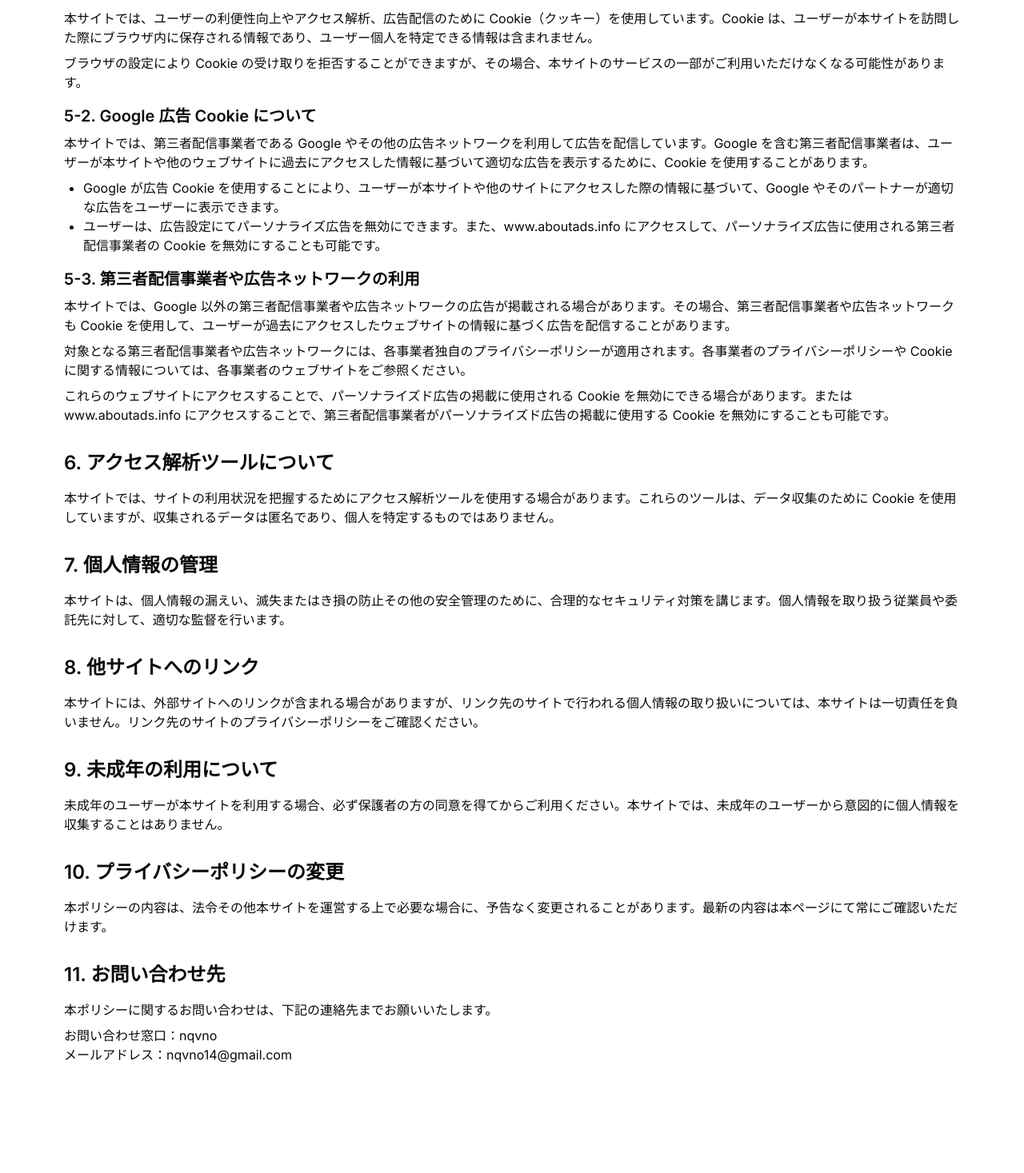
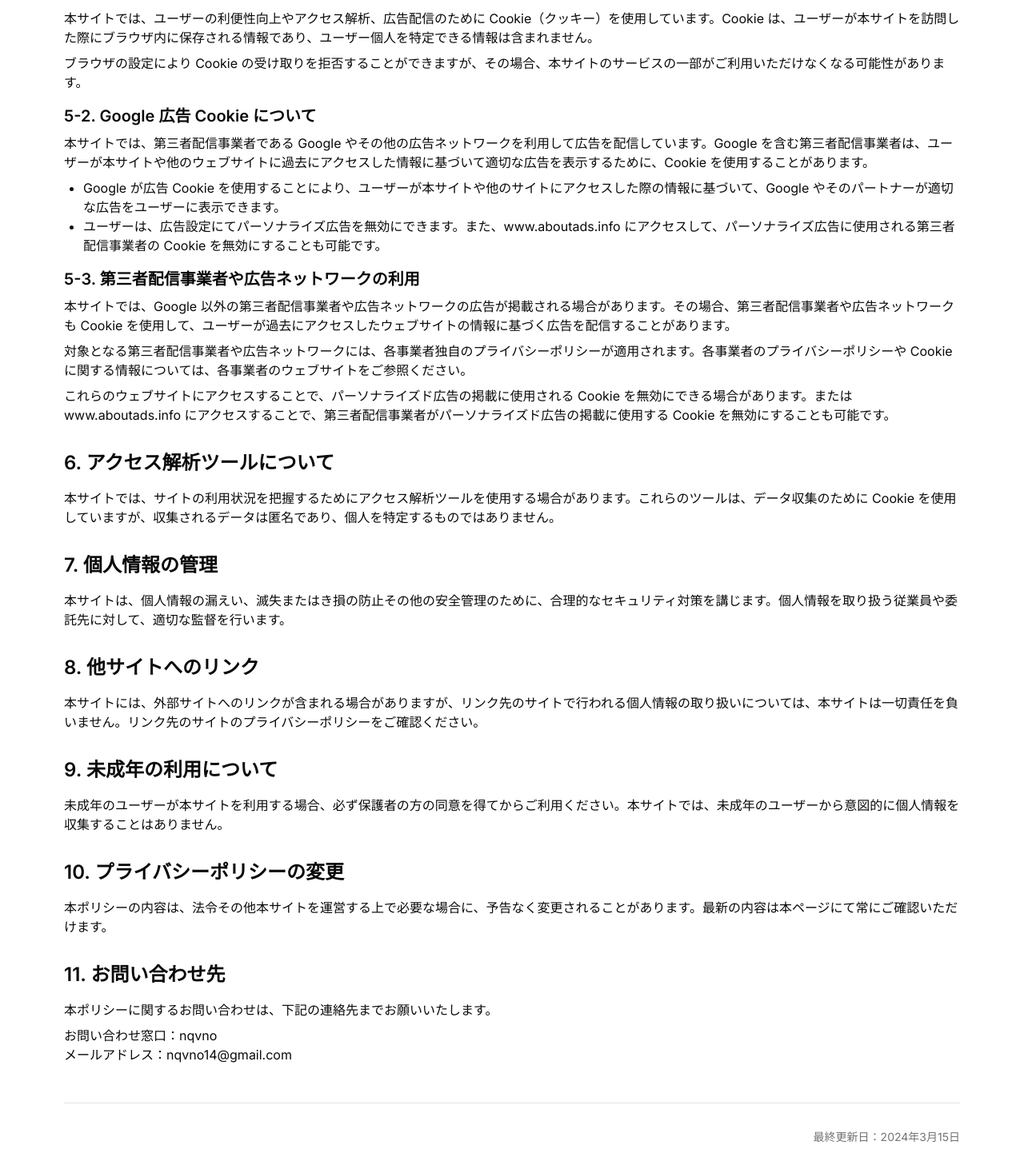
Before and after one commit to hondaya14/nqv-website-front, a Next.js app: page /privacy in a window 1280 px wide. Shown: the part 1010-2477 px from the top of the page at 80% size. Before the commit the page ends 2445 px from the top, so only its background shows below. Built offline with nearby package versions, Linux system fonts and the light colour scheme.

Commit message:
Add privacy policy

```diff
--- a/src/app/page.tsx
+++ b/src/app/page.tsx
@@ -298,7 +298,7 @@ export default function Home() {
         <div className="container flex flex-col items-center justify-between gap-4 md:h-16 md:flex-row">
           <div className="flex gap-4">
             <Link href="/privacy" className="text-sm text-muted-foreground hover:text-primary">
-              プライバシーポリシー
+              Privacy Policy
             </Link>
           </div>
           <p className="text-center text-sm leading-loose text-muted-foreground md:text-right">
--- a/src/app/privacy/page.tsx
+++ b/src/app/privacy/page.tsx
@@ -62,13 +62,13 @@ export default function PrivacyPolicy() {
             <p>本サイトでは、第三者配信事業者である Google やその他の広告ネットワークを利用して広告を配信しています。Google を含む第三者配信事業者は、ユーザーが本サイトや他のウェブサイトに過去にアクセスした情報に基づいて適切な広告を表示するために、Cookie を使用することがあります。</p>
             <ul className="list-disc pl-6 mt-2">
               <li>Google が広告 Cookie を使用することにより、ユーザーが本サイトや他のサイトにアクセスした際の情報に基づいて、Google やそのパートナーが適切な広告をユーザーに表示できます。</li>
-              <li>ユーザーは、広告設定にてパーソナライズ広告を無効にできます。また、www.aboutads.info にアクセスして、パーソナライズ広告に使用される第三者配信事業者の Cookie を無効にすることも可能です。</li>
+              <li>ユーザーは、広告設定にてパーソナライズ広告を無効にできます。また、<a href="http://www.aboutads.info/choices/">www.aboutads.info</a> にアクセスして、パーソナライズ広告に使用される第三者配信事業者の Cookie を無効にすることも可能です。</li>
             </ul>
 
             <h3 className="text-xl font-semibold mb-2 mt-4">5-3. 第三者配信事業者や広告ネットワークの利用</h3>
             <p>本サイトでは、Google 以外の第三者配信事業者や広告ネットワークの広告が掲載される場合があります。その場合、第三者配信事業者や広告ネットワークも Cookie を使用して、ユーザーが過去にアクセスしたウェブサイトの情報に基づく広告を配信することがあります。</p>
             <p className="mt-2">対象となる第三者配信事業者や広告ネットワークには、各事業者独自のプライバシーポリシーが適用されます。各事業者のプライバシーポリシーや Cookie に関する情報については、各事業者のウェブサイトをご参照ください。</p>
-            <p className="mt-2">これらのウェブサイトにアクセスすることで、パーソナライズド広告の掲載に使用される Cookie を無効にできる場合があります。または www.aboutads.info にアクセスすることで、第三者配信事業者がパーソナライズド広告の掲載に使用する Cookie を無効にすることも可能です。</p>
+            <p className="mt-2">これらのウェブサイトにアクセスすることで、パーソナライズド広告の掲載に使用される Cookie を無効にできる場合があります。または <a href="http://www.aboutads.info/choices/">www.aboutads.info</a> にアクセスすることで、第三者配信事業者がパーソナライズド広告の掲載に使用する Cookie を無効にすることも可能です。</p>
           </section>
 
           <section className="mb-8">
@@ -104,6 +104,12 @@ export default function PrivacyPolicy() {
               <p>メールアドレス：nqvno14@gmail.com</p>
             </div>
           </section>
+
+          <div className="mt-12 pt-8 border-t">
+            <p className="text-sm text-muted-foreground text-right">
+              最終更新日：2024年3月15日
+            </p>
+          </div>
         </div>
       </main>
     </div>
```
